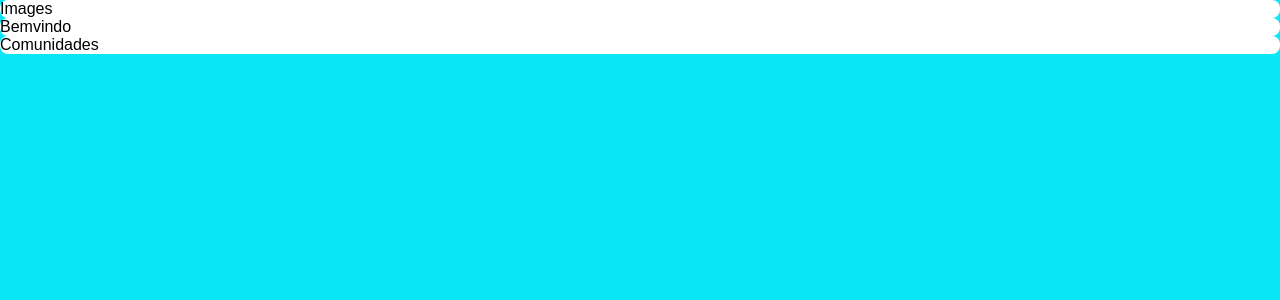
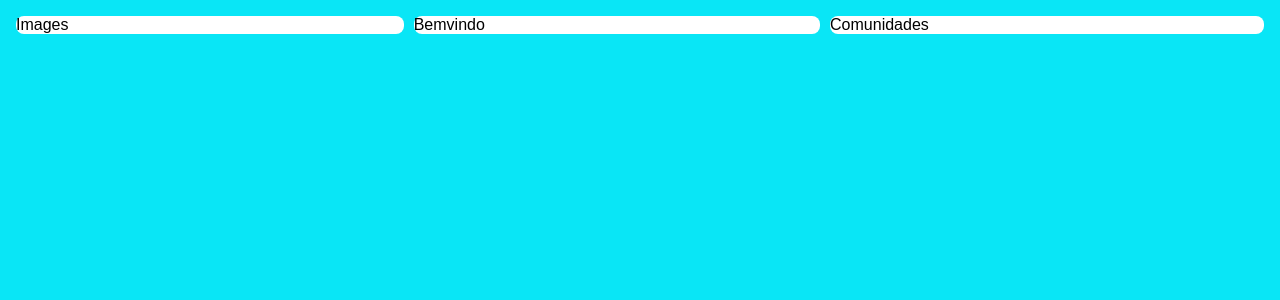
Before and after one commit to simone-art/imersao_react_alura, a Next.js app in the folder alurakut/: page / in a window 1280 px wide. Shown: the top 300 px of the page. Built offline with nearby package versions, Linux system fonts and the light colour scheme.

Commit message:
Adicionado código para o CSS

```diff
--- a/alurakut/pages/index.js
+++ b/alurakut/pages/index.js
@@ -11,20 +11,34 @@ const Box = styled.div`
   border-radius: 8px;
 `;
 
+//Criado componente MainGrid
+//Grid-gap para ver os cards separados
+const MainGrid = styled.main`
+   display: grid;
+   grid-gap: 10px;
+   padding: 16px;
+
+   @media(min-width: 860px){
+    grid-template-areas: "profileArea welcomeArea profileRelationsArea";
+    grid-template-column: 160px 618px 312px;
+   }
+
+`;
+
 
 export default function Home() {
-  return <main>
+  return <MainGrid>
 
-    <Box>
+    <Box style={{ gridArea: 'profileArea' }}>
     Images
     </Box>
-   <Box>
+   <Box style={{ gridArea: 'welcomeArea' }}>
    Bemvindo
    </Box>
-    <Box>
+    <Box style={{ gridArea: 'profileRelationsArea' }}>
     Comunidades
     </Box>
 
 
-    </main>
+    </MainGrid>
 }
```
